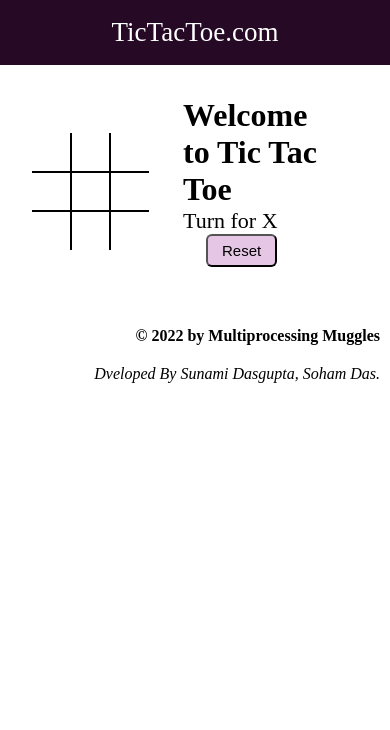
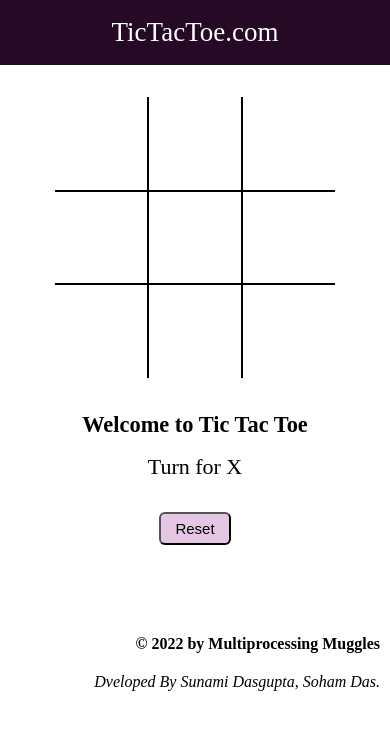
Before and after one commit to Multiprocessing-Muggles/Tic-Tac-Toe, a plain HTML site: page index.html in a window 390 px wide. Drawn offline with Linux system fonts and the light colour scheme.

Commit message:
Issue Solved - Webpage is not responsive enough

```diff
--- a/index.html
+++ b/index.html
@@ -35,6 +35,8 @@
                 <h1>Welcome to Tic Tac Toe</h1>
                 <div>
                     <span class = "info">Turn for X</span>
+                </div>
+                <div>
                     <button id= "reset">Reset</button>
                 </div>
                 <div class="imgbox">
--- a/style.css
+++ b/style.css
@@ -90,9 +90,33 @@ nav ul{
     display:flex;
     justify-content:right;
 }
+.gameInfo div{
+        display:flex;
+        justify-content:center;
+        align-items:center;
+        padding: 1em;
+    }
 
 .developers{
     padding: 10px;
     display:flex;
     justify-content:right;
 }
+
+@media screen and (max-width: 800px) {
+    .gameContainer{
+        flex-wrap: wrap;
+    }
+    .gameInfo{
+        margin-top: 34px;
+    }
+    .gameInfo h1{
+        font-size: 1.4rem;
+    }
+    .container{
+        display: grid;
+        grid-template-rows: repeat(3, 24vw);
+        grid-template-columns: repeat(3, 24vw);
+    }
+
+}
```
Also changed, not shown: script.js (line endings or trailing spaces).
